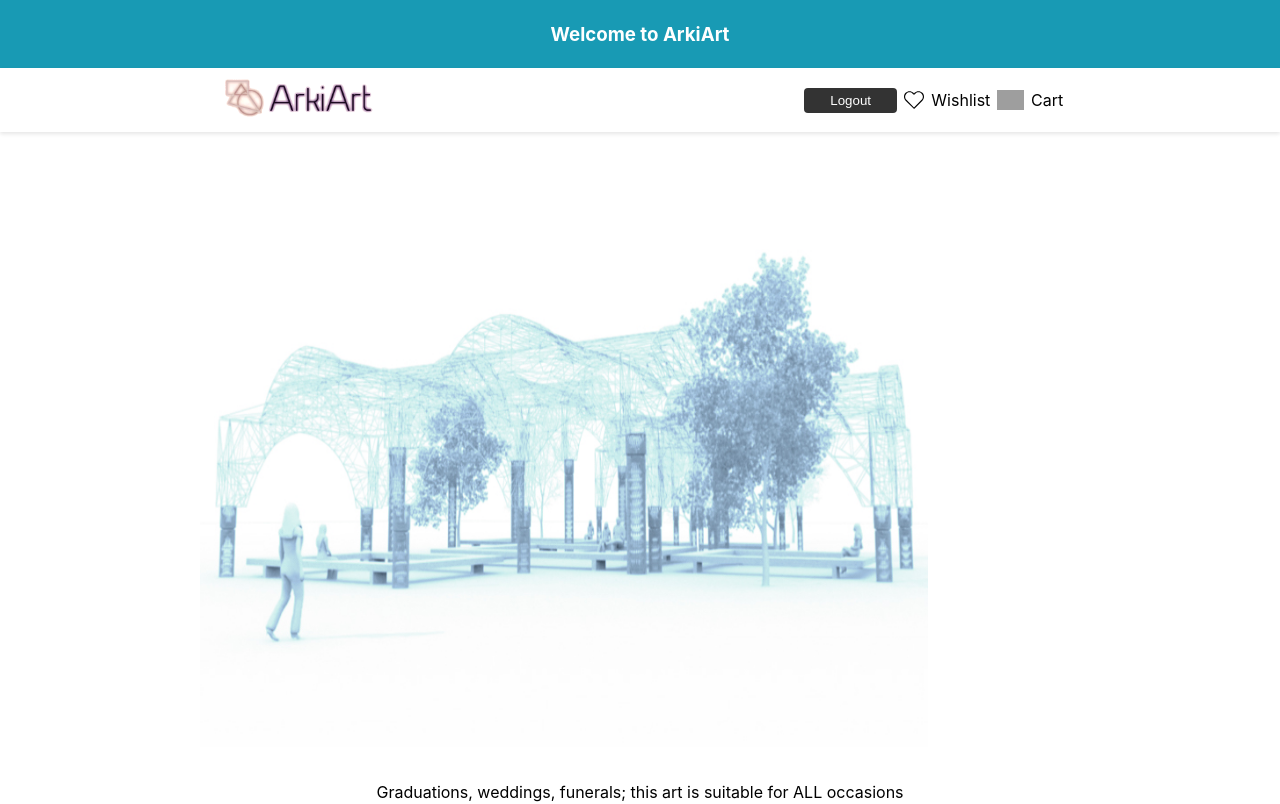
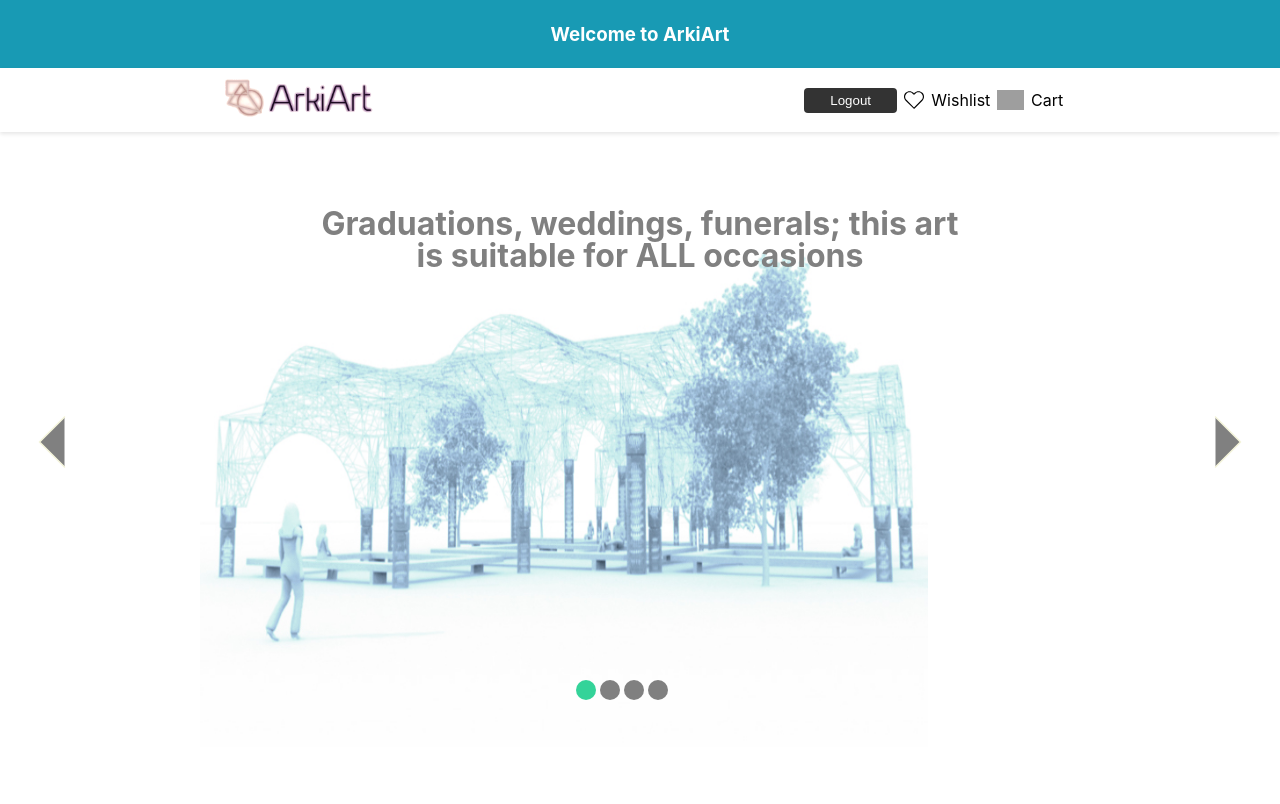
Before and after one commit to Alexander-Gabor/ArkiArt-frontend, a React (Create React App) app: page / in a window 1280 px wide. Shown: the top 804 px of the page. Built offline with nearby package versions, Linux system fonts and the light colour scheme; grey boxes are pictures that could not be loaded.

Commit message:
Slider component added

```diff
--- a/src/components/Navbar/Navbar.jsx
+++ b/src/components/Navbar/Navbar.jsx
@@ -1,5 +1,5 @@
 import React from 'react';
-import styled from 'styled-components';
+import styled from 'styled-components/macro';
 import Logo from '../../assets/images/arkiart-logo4.png';
 import Heart from '../../assets/images/heart-svg.svg';
 import Shopping from '../../assets/images/shopping-cart.svg'
--- a/src/components/Slider/Slider.jsx
+++ b/src/components/Slider/Slider.jsx
@@ -4,7 +4,7 @@ import { nextSlide, prevSlide, dotSlide } from 'reducers/sliderSlice';
 import { useSelector, useDispatch } from 'react-redux'
 import { sliderData } from 'assets/data/Data';
 // import styled from 'styled-components';
-import styled, { css } from 'styled-components';
+import styled, { css } from 'styled-components/macro';
 
 
 const Slider = () => {
@@ -16,17 +16,17 @@ const Slider = () => {
       <div>
         {sliderData.map((item, index) => {
           return (
-            <SliderItem isActive={parseInt(item.id) === slideIndex} key={item.id}>
+            <SliderItem isActive={parseInt(item.id, 10) === slideIndex} key={item.id}>
               <div>
-                {parseInt(item.id) === slideIndex && (
+                {parseInt(item.id, 10) === slideIndex && (
                   <SliderImage src={item.img} alt="slider photos" />
                 )}
               </div>
-              <div>
-                <ItemCaption>
-                  {parseInt(item.id) === slideIndex && item.text}
-                </ItemCaption>
-              </div>
+              <TextContainer>
+                <Text>
+                  {parseInt(item.id, 10) === slideIndex && item.text}
+                </Text>
+              </TextContainer>
             </SliderItem>
           )
         })}
@@ -39,8 +39,7 @@ const Slider = () => {
             <div key={dot.id}>
               <Dot
                 isActive={index === slideIndex}
-                onClick={() => dispatch(dotSlide(index))}
-              />
+                onClick={() => dispatch(dotSlide(index))} />
             </div>
           ))}
         </DotContainer>
@@ -48,8 +47,7 @@ const Slider = () => {
         <div>
           <ArrowButton
             onClick={() => dispatch(nextSlide(slideIndex + 1))}
-            style={{ top: '50%', right: '10px' }}
-          >
+            style={{ top: '50%', right: '10px' }}>
             <ArrowIcon xmlns="http://www.w3.org/2000/svg" viewBox="0 0 24 24">
               <path
                 strokeLinecap="round"
@@ -62,13 +60,12 @@ const Slider = () => {
           <ArrowButton
             onClick={() => dispatch(prevSlide(slideIndex - 1))}
             style={{ top: '50%', left: '10px' }}
-          >
+            S>
             <ArrowIcon xmlns="http://www.w3.org/2000/svg" viewBox="0 0 24 24">
               <path
                 strokeLinecap="round"
                 strokeLinejoin="round"
-                d="M15.75 19.5L8.25 12l7.5-7.5"
-              />
+                d="M15.75 19.5L8.25 12l7.5-7.5" />
             </ArrowIcon>
           </ArrowButton>
         </div>
@@ -107,21 +104,21 @@ const ItemCaption = styled.p`
 //
 
 const SliderContainer = styled.div`
-  position: relative;
+  /* position: relative; */
 `;
 
 const DotContainer = styled.div`
   display: flex;
   position: absolute;
-  bottom: 12px;
+  bottom: 100px;
   left: 45%;
 `;
 
 const Dot = styled.div`
   margin-right: 4px;
-  background-color: ${(props) => (props.isActive ? '#34D399' : '#ffffff')};
+  background-color: ${(props) => (props.isActive ? '#34D399' : 'gray')};
   border-radius: 9999px;
-  padding: 2px;
+  padding: 10px;
   cursor: pointer;
 `;
 
@@ -147,3 +144,21 @@ const ArrowIcon = styled.svg`
   stroke-width: 0.5;
   stroke: beige;
 `;
+
+const TextContainer = styled.div`
+  position: absolute;
+  top: 44px;
+  left: 25%;
+  right: 25%;
+  margin: auto;
+`;
+
+const Text = styled.p`
+  text-align: center;
+  color: gray;
+  font-size: 2rem;
+  font-weight: bold;
+  font-family: 'Inter', sans-serif;
+  letter-spacing: normal;
+  line-height: 1;
+`;
--- a/src/reducers/sliderSlice.jsx
+++ b/src/reducers/sliderSlice.jsx
@@ -39,11 +39,12 @@ export const sliderSlice = createSlice({
     },
     prevSlide(state, action) {
       state.value = action.payload < 0 ? state.length - 1 : action.payload;
+    },
+    dotSlide(state, action) {
+      const slide = action.payload;
+      console.log('dot', slide);
+      state.value = slide;
     }
-    // dotSlide(state, action) {
-    //   const slide = action.payload;
-    //   state.value = slide;
-    // }
   }
 });
 
```
